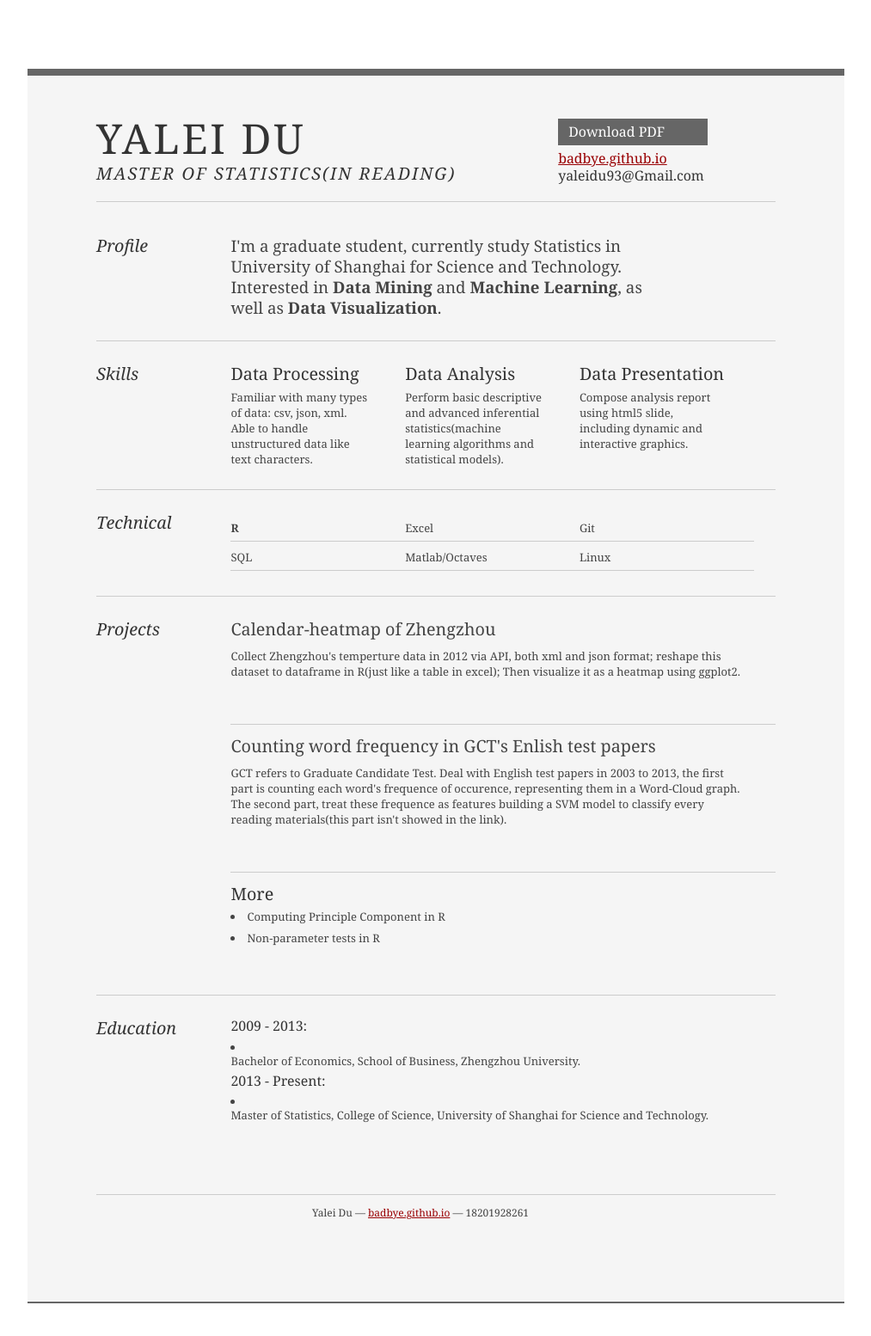
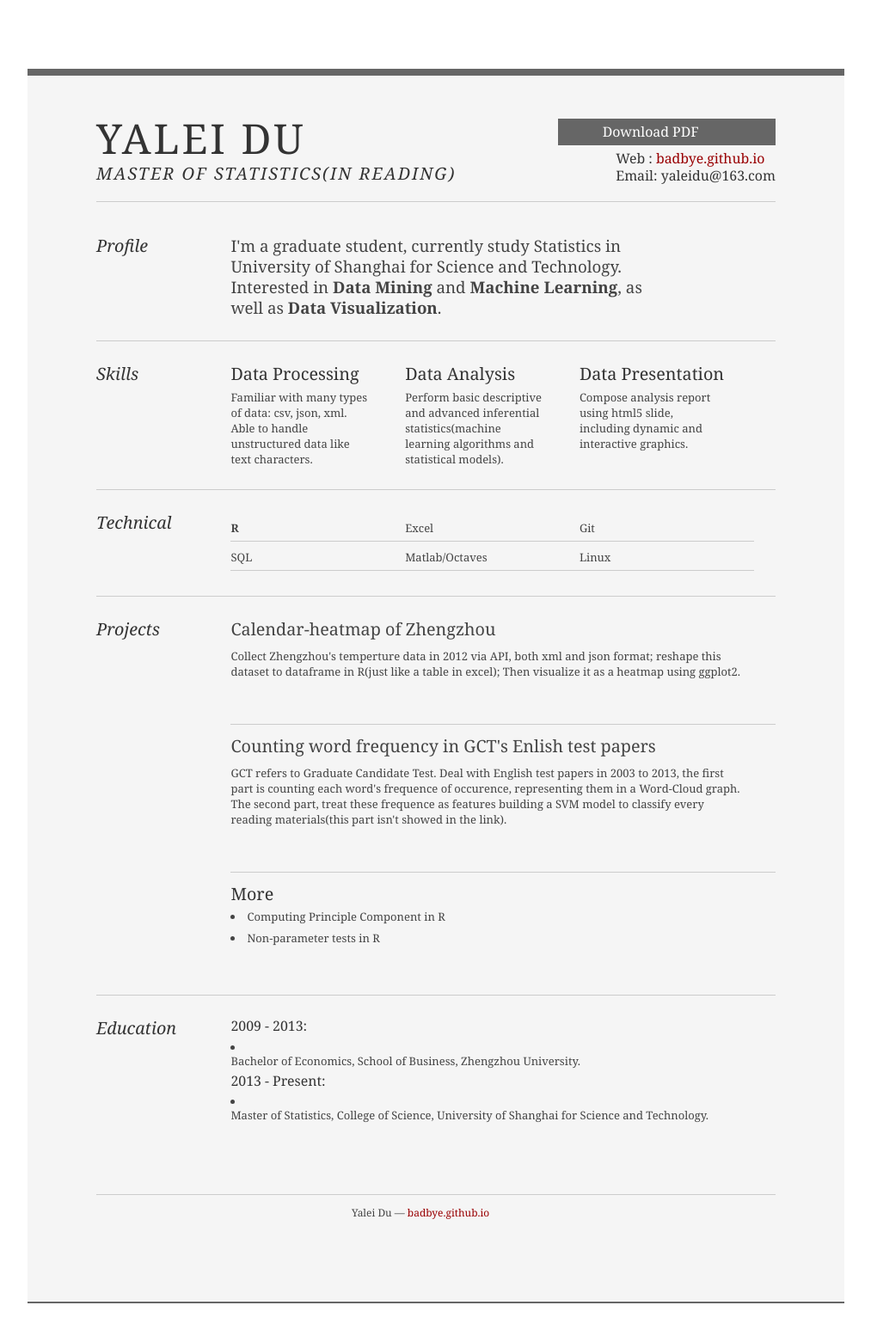
Before and after one commit to badbye/resume, a plain HTML site: page index.html in a window 1280 px wide. Shown: the whole page at 86% size, without its empty margins (133-1146 px from the left). Drawn offline with Linux system fonts and the light colour scheme.

Commit message:
change style

```diff
--- a/index.html
+++ b/index.html
@@ -27,8 +27,10 @@
 				<div class="yui-u">
 					<div class="contact-info">
 						<h3><a id="pdf" href="https://raw.githubusercontent.com/badbye/resume/gh-pages/Yalei%20Du's%20resume.pdf">Download PDF</a></h3>
-						<h3><a href="http://badbye.github.io/">badbye.github.io</a></h3>
-						<h3>yaleidu93@Gmail.com</h3>
+						<div class="info">
+							<h3>Web :  <a href="http://badbye.github.io/"  style="text-decoration: none;">badbye.github.io</a></h3>
+							<h3>Email:  yaleidu@163.com</h3>
+						</div>
 					</div><!--// .contact-info -->
 				</div>
 			</div><!--// .yui-gc -->
@@ -152,7 +154,11 @@
 		</div><!--// bd -->
 
 		<div id="ft">
-			<p>Yalei Du &mdash; <a href="http://badbye.github.io/">badbye.github.io</a> &mdash; 18201928261</p>
+			<p>
+				Yalei Du &mdash;
+				<a href="http://badbye.github.io/" style="text-decoration: none;">badbye.github.io</a>
+				<!&mdash; 18201928261>
+			</p>
 		</div><!--// footer -->
 
 	</div><!-- // inner -->
--- a/resume.css
+++ b/resume.css
@@ -43,14 +43,15 @@ strong { font-weight: bold; }
 p.enlarge { font-size: 144%; padding-right: 6.5em; line-height: 24px; }
 p.enlarge span { color: #000 }
 .contact-info { margin-top: 7px; }
+.info {text-align: left; float: right; }
 .first h2 { font-style: italic; }
 .last { border-bottom: 0 }
 
 
 /* //-- section styles -- */
 
-a#pdf { display: block; float: left; background: #666; color: white; padding: 6px 50px 6px 12px; margin-bottom: 6px; text-decoration: none;  }
-a#pdf:hover { background: #222; }
+.contact-info a#pdf { display: block; float: top; background: #666; color: white; padding: 6px 50px 6px 12px; margin-bottom: 6px; text-decoration: none;  text-align: center;}
+.contact-info a#pdf:hover { background: #222; }
 
 .job { position: relative; margin-bottom: 1em; padding-bottom: 1em; border-bottom: 1px solid #ccc; }
 .job h4 { position: absolute; top: 0.35em; right: 0 }
```
Also changed, not shown: 1 other file.
